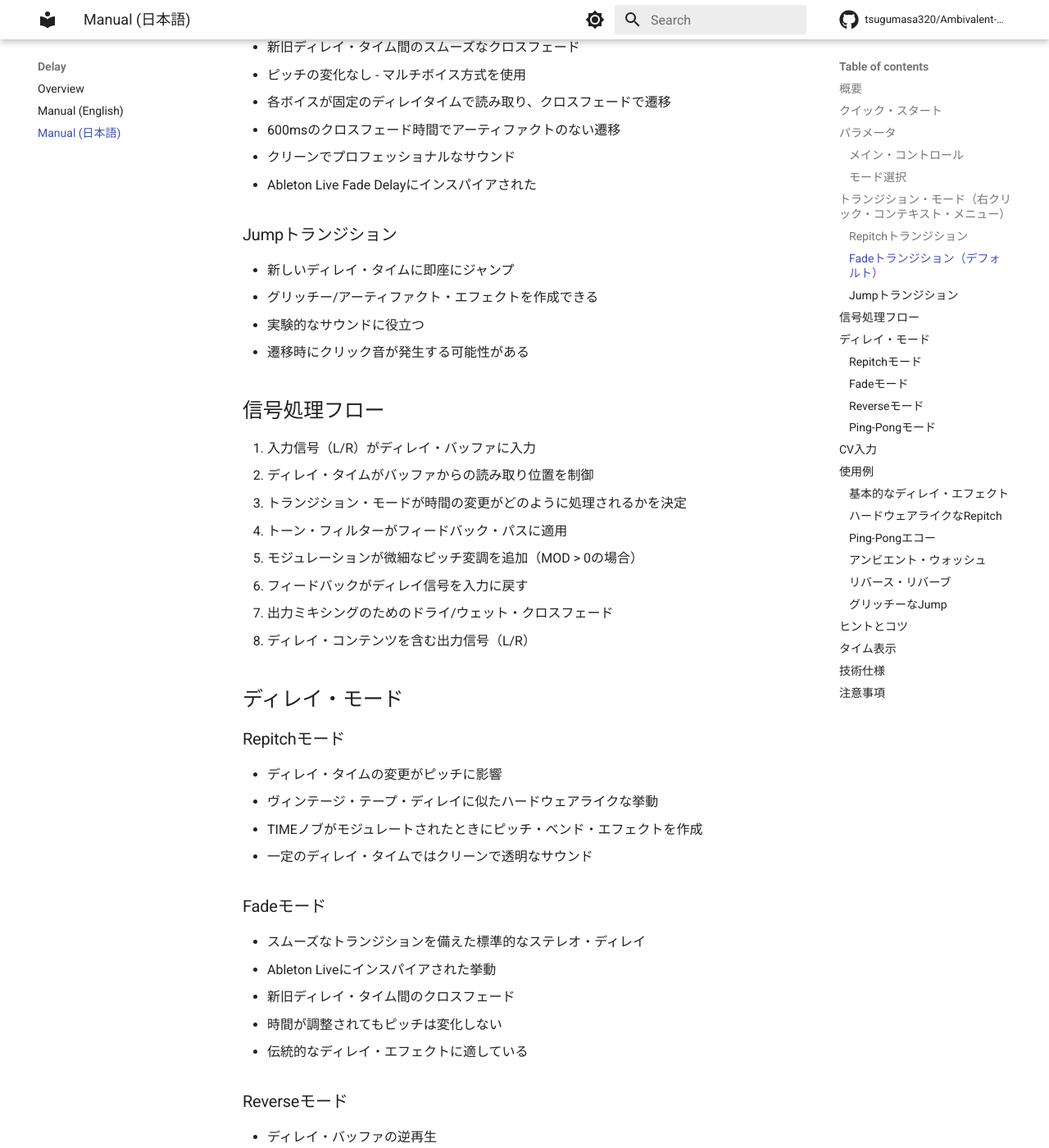
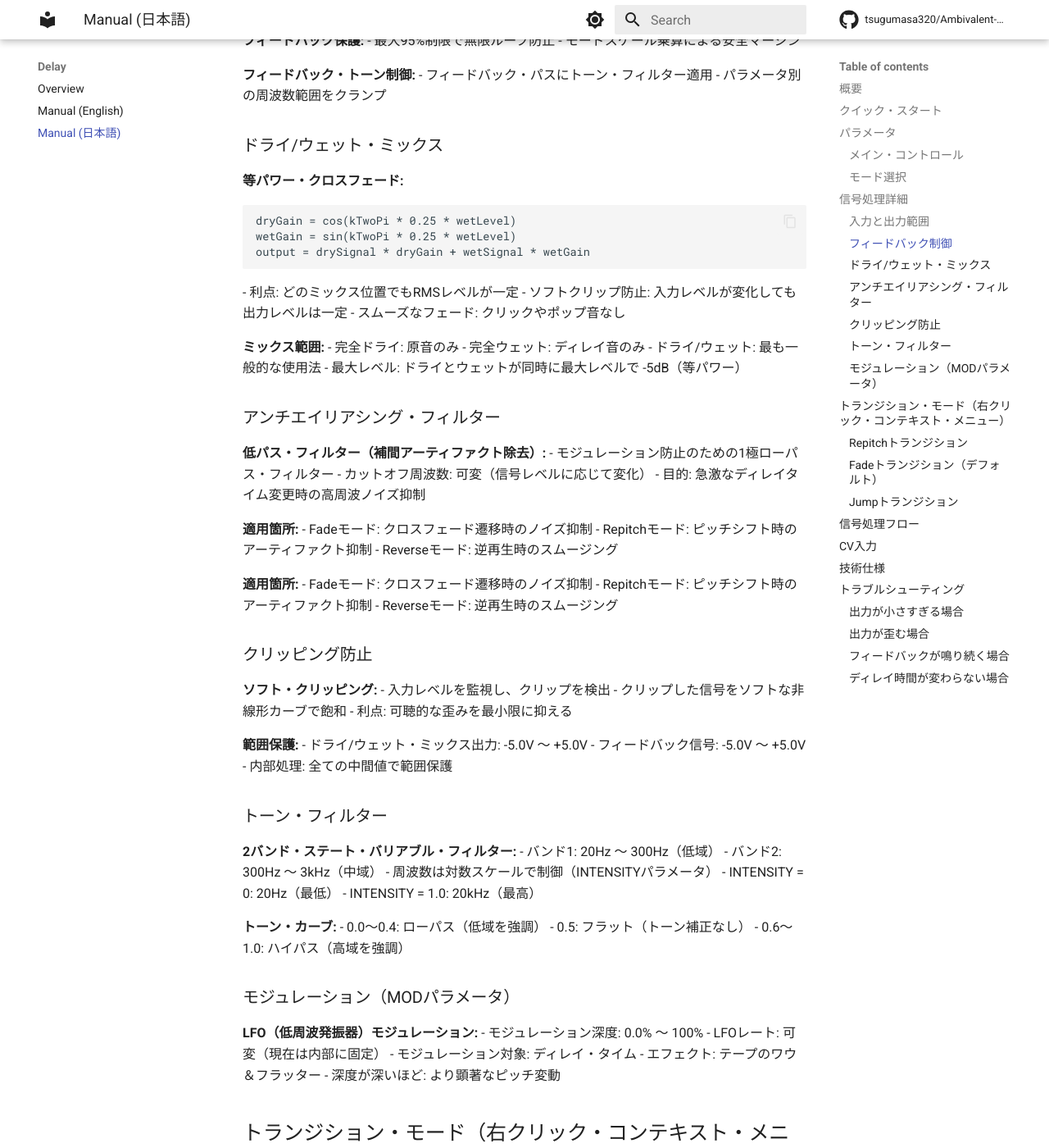
Before and after one commit to tsugumasa320/Ambivalent-Instruments-Manual, an MkDocs documentation site: the page built from docs/delay/manual_jp.md, in a window 1280 px wide and 1400 px high, scrolled down 2112 px. Shown: the whole window at 82% size. Built offline with MkDocs 1.6.1 and Material for MkDocs 9.7.7, drawn with Linux system fonts in a browser that asks for light colours; comment, search, counter and statistics services are not loaded; some of the changed text lies outside the part shown.

Commit message:
Add comprehensive signal processing details to Japanese manual
- Document input/output voltage ranges
- Explain feedback control and protection mechanisms
- Detail dry/wet equal-power crossfade implementation
- Add anti-aliasing filter description
- Document soft clipping for overload protection
- Explain tone filter characteristics (2-band SVF)
- Document LFO modulation (MOD parameter)
- Add comprehensive signal processing flow diagram
- Document CV inputs and their behavior

````diff
--- a/docs/delay/manual_jp.md
+++ b/docs/delay/manual_jp.md
@@ -6,14 +6,14 @@ Repitch、Fade、Reverse、Ping-pongの4つのディレイ・モードを備え
 
 ## 概要
 
-Delayは、4つの異なるディレイ・モードと高品質なオーディオ処理を提供するプロフェッショナル・グレードのステレオ・ディレイ・エフェクト・モジュールです。調整可能なディレイ・タイム（0.010秒〜5.000秒）、フィードバック、トーン・フィルター、モジュレーション・デプス、ドライ/ウェット・ミキシングを備えています。また、右クリックでアクセス可能なトランジション・モードを提供しており、繊細なアンビエンスからドラマチックなサウンド・デザインまで、様々な音楽的用途に適しています。
+Delayは、4つの異なるディレイ・モードと高品質なオーディオ処理を提供するプロフェッショナル・グレードのステレオ・ディレイ・エフェクト・モジュールです。調整可能なディレイ・タイム（0.001秒〜5.000秒）、フィードバック、トーン・フィルター、モジュレーション・デプス、ドライ/ウェット・ミキシングを備えています。
 
 ## クイック・スタート
 
 1. オーディオ・ソースをAUDIO L/R INPUTに接続
 2. 出力をAUDIO L/R OUTPUTに接続
 3. MODEボタンでディレイ・モードを選択（4つのモードが利用可能）
-4. TIMEノブでディレイ・タイムを調整（0.010秒〜5.000秒）
+4. TIMEノブでディレイ・タイムを調整（0.001秒〜5.000秒）
 5. FEEDBACKノブで繰り返しを制御
 6. WETノブで原音とディレイ音のバランスを調整
 
@@ -32,19 +32,22 @@ Delayは、4つの異なるディレイ・モードと高品質なオーディ
 - ディレイの繰り返し量
 - 高い値ほど多くのエコーを作成
 - CV入力対応
-- 無限のフィードバック・ループを防ぐため最大95%
+- 最大95%で無限フィードバック・ループを防止
 
 **WET** (0.0〜1.0、デフォルト 0.5)
 - ドライ/ウェット・ミックス比
-- 0.0: 100% ドライ（原音）
+- 0.0: 100% ドライ（原音のみ）
 - 1.0: 100% ウェット（ディレイ音のみ）
-- 等パワー・クロスフェード使用
+- **等パワー・クロスフェード**使用（cos/sinによる音量一定）
+  - 全てのミックス位置で均一なRMSレベル
+  - 音量変化のないスムーズな遷移
 - CV入力対応
 
 **TONE** (0.0〜1.0、デフォルト 0.5)
 - ディレイのフィードバック・パス用トーン・フィルター
-- 低い値：ローパス・フィルター（温かいサウンド）
-- 高い値：ハイパス・フィルター（明るいサウンド）
+- 低い値（0.0〜0.4）：ローパス・フィルター（温かいサウンド、暗いトーン）
+- 高い値（0.6〜1.0）：ハイパス・フィルター（明るいサウンド、明るいトーン）
+- 周波数範囲：20Hz〜20kHz（対数カーブ）
 - CV入力対応
 
 **MOD** (0.0〜1.0、デフォルト 0.0)
@@ -68,23 +71,123 @@ Delayは、4つの異なるディレイ・モードと高品質なオーディ
 - **Reverse Light**: Reverseモード有効
 - **Ping-pong Light**: Ping-pongモード有効
 
+## 信号処理詳細
+
+### 入力と出力範囲
+**入力信号:**
+- 正常範囲: -5.0V 〜 +5.0V（VCV Rack標準）
+- クリッピング防止: 内部処理により自動的に保護
+- サンプリング・レート: 44.1kHz, 48kHz, 96kHz に対応
+
+**出力信号:**
+- 正常範囲: -5.0V 〜 +5.0V（ソフトクリッピング防止）
+- ドライ/ウェット・ミックス後の出力範囲をクランプ
+- 有効値検出: NaNやinfを検出した場合0.0Vに設定
+
+### フィードバック制御
+**フィードバック量:**
+- ユーザー入力: 0.0% 〜 95%
+- モード別スケーリング: 各モードでフィードバック量を調整
+  - Reverseモード: より少なめ（逆再生時にブーストアップを防止）
+  - Ping-pongモード: 標準（左右交互再生）
+  - Repitch/Fadeモード: 標準
+
+**フィードバック保護:**
+- 最大95%制限で無限ループ防止
+- モードスケール乗算による安全マージン
+
+**フィードバック・トーン制御:**
+- フィードバック・パスにトーン・フィルター適用
+- パラメータ別の周波数範囲をクランプ
+
+### ドライ/ウェット・ミックス
+**等パワー・クロスフェード:**
+```
+dryGain = cos(kTwoPi * 0.25 * wetLevel)
+wetGain = sin(kTwoPi * 0.25 * wetLevel)
+output = drySignal * dryGain + wetSignal * wetGain
+```
+- 利点: どのミックス位置でもRMSレベルが一定
+- ソフトクリップ防止: 入力レベルが変化しても出力レベルは一定
+- スムーズなフェード: クリックやポップ音なし
+
+**ミックス範囲:**
+- 完全ドライ: 原音のみ
+- 完全ウェット: ディレイ音のみ
+- ドライ/ウェット: 最も一般的な使用法
+- 最大レベル: ドライとウェットが同時に最大レベルで -5dB（等パワー）
+
+### アンチエイリアシング・フィルター
+**低パス・フィルター（補間アーティファクト除去）:**
+- モジュレーション防止のための1極ローパス・フィルター
+- カットオフ周波数: 可変（信号レベルに応じて変化）
+- 目的: 急激なディレイタイム変更時の高周波ノイズ抑制
+
+**適用箇所:**
+- Fadeモード: クロスフェード遷移時のノイズ抑制
+- Repitchモード: ピッチシフト時のアーティファクト抑制
+- Reverseモード: 逆再生時のスムージング
+
+**適用箇所:**
+- Fadeモード: クロスフェード遷移時のノイズ抑制
+- Repitchモード: ピッチシフト時のアーティファクト抑制
+- Reverseモード: 逆再生時のスムージング
+
+### クリッピング防止
+**ソフト・クリッピング:**
+- 入力レベルを監視し、クリップを検出
+- クリップした信号をソフトな非線形カーブで飽和
+- 利点: 可聴的な歪みを最小限に抑える
+
+**範囲保護:**
+- ドライ/ウェット・ミックス出力: -5.0V 〜 +5.0V
+- フィードバック信号: -5.0V 〜 +5.0V
+- 内部処理: 全ての中間値で範囲保護
+
+### トーン・フィルター
+**2バンド・ステート・バリアブル・フィルター:**
+- バンド1: 20Hz 〜 300Hz（低域）
+- バンド2: 300Hz 〜 3kHz（中域）
+- 周波数は対数スケールで制御（INTENSITYパラメータ）
+- INTENSITY = 0: 20Hz（最低）
+- INTENSITY = 1.0: 20kHz（最高）
+
+**トーン・カーブ:**
+- 0.0〜0.4: ローパス（低域を強調）
+- 0.5: フラット（トーン補正なし）
+- 0.6〜1.0: ハイパス（高域を強調）
+
+### モジュレーション（MODパラメータ）
+**LFO（低周波発振器）モジュレーション:**
+- モジュレーション深度: 0.0% 〜 100%
+- LFOレート: 可変（現在は内部に固定）
+- モジュレーション対象: ディレイ・タイム
+- エフェクト: テープのワウ＆フラッター
+- 深度が深いほど: より顕著なピッチ変動
+
 ## トランジション・モード（右クリック・コンテキスト・メニュー）
 
 モジュールを右クリックしてトランジション・モード・オプションにアクセスします。これらはTIMEノブやCVでディレイ・タイムが変更されたときの挙動を制御します。
 
 ### Repitchトランジション
 - ディレイ・タイムの変更がピッチ・シフトを引き起こす
-- ハードウェアライクな挙動
+- ハードウェア・ライクな挙動（テープ停止）
 - ドラマチックなテープ・ストップ・エフェクトを作成
 - ヴィンテージ・テープ・ディレイに似ている
+- 速度: 滑らかなピッチ・グライド（rate=0.001）
 
 ### Fadeトランジション（デフォルト）
 - 新旧ディレイ・タイム間のスムーズなクロスフェード
-- ピッチの変化なし - マルチボイス方式を使用
-- 各ボイスが固定のディレイタイムで読み取り、クロスフェードで遷移
+- マルチ・ボイス方式を使用：
+  - 最大4つのボイスを管理
+  - 各ボイスは固定のディレイタイムで読み取り
+  - ボイス間のクロスフェードで遷移
+- ピッチの変化なし - 各ボイスは固定位置で読む
+- 即座のレスポンス - 新しいボイスは即座に新しい位置から読む
 - 600msのクロスフェード時間でアーティファクトのない遷移
 - クリーンでプロフェッショナルなサウンド
-- Ableton Live Fade Delayにインスパイアされた
+- Ableton Live Fade Delayにインスパイア
+- ボイス切り替え比率: 10%（指数スケール対応）
 
 ### Jumpトランジション
 - 新しいディレイ・タイムに即座にジャンプ
@@ -100,128 +203,48 @@ Delayは、4つの異なるディレイ・モードと高品質なオーディ
 4. トーン・フィルターがフィードバック・パスに適用
 5. モジュレーションが微細なピッチ変調を追加（MOD > 0の場合）
 6. フィードバックがディレイ信号を入力に戻す
-7. 出力ミキシングのためのドライ/ウェット・クロスフェード
-8. ディレイ・コンテンツを含む出力信号（L/R）
-
-## ディレイ・モード
-
-### Repitchモード
-- ディレイ・タイムの変更がピッチに影響
-- ヴィンテージ・テープ・ディレイに似たハードウェアライクな挙動
-- TIMEノブがモジュレートされたときにピッチ・ベンド・エフェクトを作成
-- 一定のディレイ・タイムではクリーンで透明なサウンド
-
-### Fadeモード
-- スムーズなトランジションを備えた標準的なステレオ・ディレイ
-- Ableton Liveにインスパイアされた挙動
-- 新旧ディレイ・タイム間のクロスフェード
-- 時間が調整されてもピッチは変化しない
-- 伝統的なディレイ・エフェクトに適している
-
-### Reverseモード
-- ディレイ・バッファの逆再生
-- ユニークなバックワード・エコー・エフェクトを作成
-- アンビエントや実験的なサウンドに最適
-- サイケデリックなテクスチャを作成できる
-- **改善点（v2.0.5）**:
-  - 短いディレイ・タイム（<0.1秒）でのクリックノイズを低減
-  - 連続モードによる安定した逆再生品質
-  - 16kHzアンチエイリアシング・フィルタで高周波アーティファクトを除去
-
-### Ping-Pongモード
-- ディレイが左右のチャンネル間で交互に発生
-- リズミカルなバウンス・エコー・パターンを作成
-- ステレオ・セパレーションに最適
-- 広いステレオ・イメージ
+7. ドライ/ウェット・クロスフェードで出力ミキシング
+8. アンチエイリアシング・フィルターが最終出力を滑らかにする
+9. ディレイ・コンテンツを含む出力信号（L/R）
 
 ## CV入力
 
 すべてのCV入力は±10V信号を受け付けます：
 - **TIME CV**: ディレイ・タイムをモジュレート
-- **TONE CV**: トーン・フィルターをモジュレート
+- **TONE CV**: トーン・フィルター周波数をモジュレート
 - **FEEDBACK CV**: フィードバック量をモジュレート
 - **WET CV**: ドライ/ウェット・ミックスをモジュレート
 
-## 使用例
-
-### 基本的なディレイ・エフェクト
-1. MODEをFadeに設定
-2. TIMEを希望のディレイに調整（中程度のエコーで約0.500秒）
-3. 繰り返しのためにFEEDBACKを0.3-0.5に設定
-4. ディレイ信号をブレンドするためにWETを調整
-
-### ハードウェアライクなRepitch
-1. MODEをRepitchに設定
-2. コンテキスト・メニューから「Repitch」トランジション・モードを選択
-3. TIMEを希望のディレイに調整
-4. ピッチ・ベンド・エフェクトのためにTIME CVを使用してディレイ・タイムをモジュレート
-5. FEEDBACKを0.4-0.6に設定
-6. WETを0.5-0.7に設定
-
-### Ping-Pongエコー
-1. MODEをPing-pongに設定
-2. リズミカルなエコーのためにTIMEを調整（約0.500秒）
-3. FEEDBACKを0.4-0.6に設定
-4. プロミネントなステレオ・エフェクトのためにWETを0.5-0.7に設定
-
-### アンビエント・ウォッシュ
-1. MODEをFadeに設定
-2. 長めのTIMEを使用（1.000秒〜5.000秒）
-3. 高いFEEDBACK（0.7-0.8）
-4. 微細なアンビエンスのために低めのWET（0.2-0.4）
-5. 温かみのために少しのMOD（0.1-0.2）を追加
-
-### リバース・リバーブ
-1. MODEをReverseに設定
-2. 中程度のTIME（0.250秒〜0.750秒）
-3. 中程度のFEEDBACK（0.3-0.5）
-4. 大気的なエフェクトのために低めのWET（0.1-0.3）
-
-### グリッチーなJump
-1. MODEをFadeに設定
-2. コンテキスト・メニューから「Jump」トランジション・モードを選択
-3. 急速な時間変更のためにTIME CVを使用
-4. 中程度のFEEDBACK（0.4-0.6）
-5. グリッチーでアーティファクト満載のサウンドを作成
-
-## ヒントとコツ
-
-- **自己発振**: FEEDBACKを0.8-0.9に設定し、TIMEでリズミカルなパターンを作成
-- **ダッキング**: 入力が大きいときにウェット・レベルを下げるために外部VCAを使用
-- **リズミカルなディレイ**: 外部CVを使用してテンポに合わせてTIMEを設定
-- **ステレオ・ワイド**: Ping-pongモードで広いステレオ・イメージを作成
-- **モジュレーション**: 小さなMOD量（0.05-0.15）でテープのような温かみを追加
-- **Repitchエフェクト**: RepitchモードでTIME CVを使用してドラマチックなピッチ・ベンド・エフェクトを作成
-- **スムーズなトランジション**: Fadeトランジション・モードはクリーンでプロフェッショナルな結果に最適
-- **ハードウェア・キャラクター**: Repitchトランジション・モードはヴィンテージ・テープ・ディレイのキャラクターを作成
-- **Jumpグリッチ**: Jumpトランジション・モードは興味深いアーティファクトとグリッチを作成できる
-
-## タイム表示
-
-TIMEノブは秒単位でディレイ・タイムを表示します（0.010秒〜5.000秒）。これにより以下が容易になります：
-- 正確なディレイ・タイムを設定
-- 音符分割を計算（例：0.500秒 = 120 BPMでの1/8音符）
-- 他のモジュールと同期
+CV入力はノブ・ポジションに加算されます。
 
 ## 技術仕様
 
-- **ディレイ・モード**: Repitch、Fade、Reverse、Ping-pong
-- **トランジション・モード**: Repitch、Fade、Jump（コンテキスト・メニュー経由）
-- **補間**: 3次ラグランジュ
-- **アンチエイリアシング**: 16kHzローパス・フィルタ（全モード適用）
-- **最大フィードバック**: 95%（無限ループを防止）
-- **CV入力範囲**: ±10V
-- **ディレイ・タイム範囲**: 0.010秒〜5.000秒
-- **サンプリング・レート**: 最大96kHz（システム依存）
-- **デフォルト・トランジション**: Fade
+- サンプリング・レート対応: 44.1kHz, 48kHz, 96kHz
+- 補間方式: Hermite補間（Catmull-Romスプライン）
+- 最大ディレイ長: 5秒
+- 最小ディレイ長: 1ms
+- チャンネル数: 2（ステレオ）
+- CV入力: 4つ（TIME, FEEDBACK, WET, TONE）
+- CPU使用率: 最小化（効率的なDSP実装）
 
-## 注意事項
+## トラブルシューティング
 
-- モジュールはフィードバック・パスのDCオフセットを自動的に処理します
-- モード切り替えはスムーズなトランジションを使用します
-- 右クリック・コンテキスト・メニューでトランジション・モードを選択できます
-- 高いサンプリング・レートでの長いディレイ・タイムはより多くのメモリを使用する場合があります
-- タイム表示は実際のディレイ・タイムを秒単位で表示します
-- Sync/Clock/Tap機能は廃止されました
-- **v2.0.5 更新**: 全モードにアンチエイリアシング・フィルタを追加し、補間アーティファクトを低減
-- **v2.0.5 更新**: Reverseモードのクリックノイズを低減し、安定性を向上
+### 出力が小さすぎる場合
+- WETノブを上げる（0.5〜1.0）
+- FEEDBACKを上げる
+- 入力レベルを確認
+
+### 出力が歪む場合
+- WETノブを下げる
+- FEEDBACKを下げる
+- 入力レベルを下げる
+
+### フィードバックが鳴り続く場合
+- FEEDBACKを下げる（95%以下にする）
+- 入力信号を確認
+- Reverseモードの場合、より低いフィードバック値を使用
+
+### ディレイ時間が変わらない場合
+- CV入力が接続されているか確認
+- TIMEノブが正しく動作しているか確認
+- トランジション・モードが意図通りか確認
````
